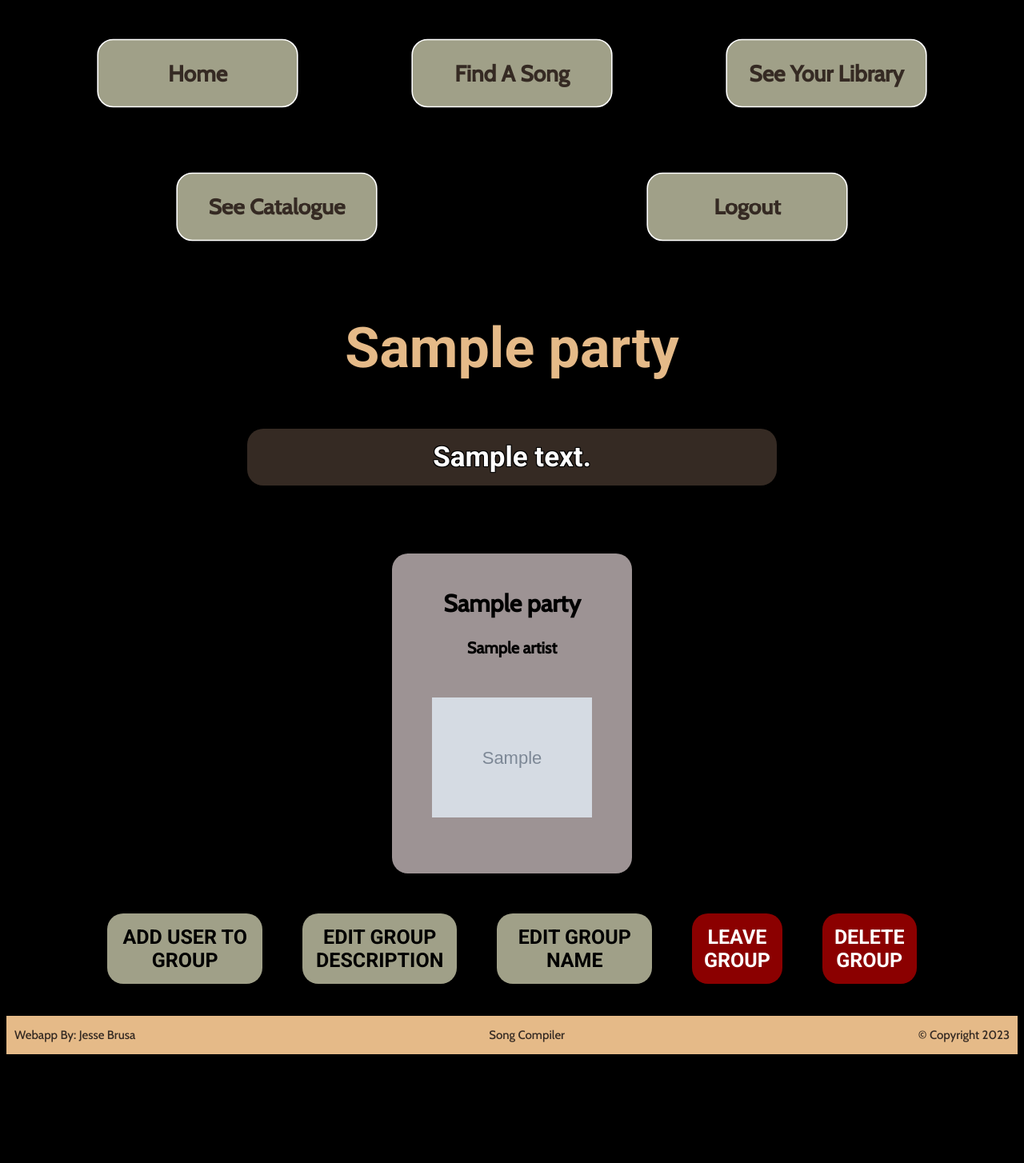
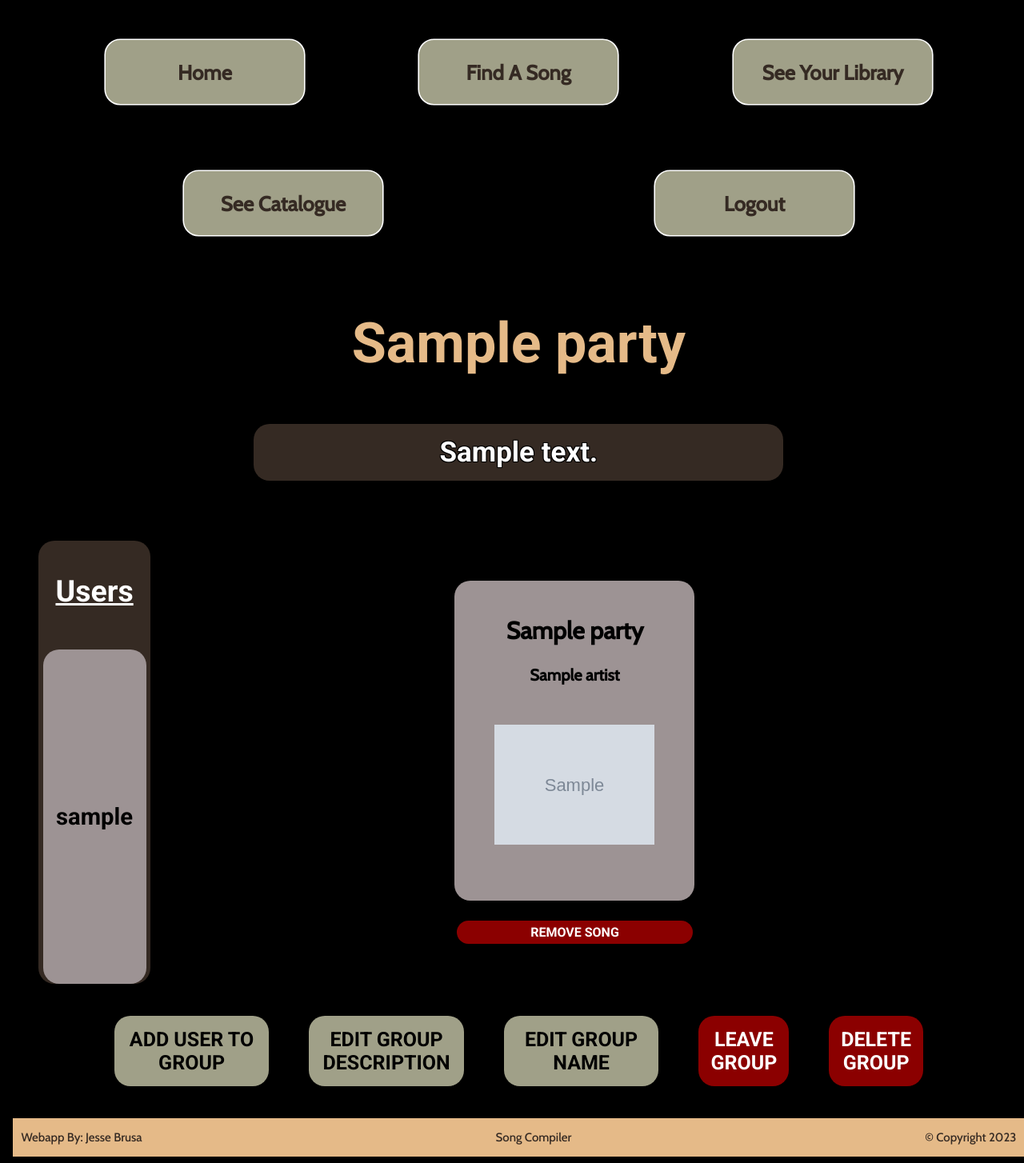
Before and after one commit to jessebrusa/flask-song-compiler, a Flask app: page /group-page/1 in a window 1280 px wide. Shown: the whole page at 80% size. Before the commit the page ends 1318 px from the top, so only its background shows below. Run offline with Flask 3, Linux system fonts and the light colour scheme; a user stored in the database is signed in; grey boxes marked "Sample" are stand-in pictures; a database or web service that is not in the repository returns one stand-in record (values such as "Sample title"); some libraries are stand-ins or nearby versions.

Commit message:
created users side bar on group page, can now make a user an admin if you are an admin, fixed song_page data into dict

```diff
--- a/project/main.py
+++ b/project/main.py
@@ -13,7 +13,6 @@ from collections import namedtuple
 from dotenv import load_dotenv
 import os
 import asyncio
-import threading
 
 
 load_dotenv()
@@ -38,8 +37,8 @@ connection_pool = pool.SimpleConnectionPool(
 
 app = Flask(__name__)
 app.config['SECRET_KEY'] = 'la;sdjfaowiherojiqwke208935uijrklnwfd80ujioo23'
+login_manager = LoginManager(app)
 
-login_manager = LoginManager(app)
 
 class User(UserMixin):
     def __init__(self, user_id, first_name, last_name, username, email):
@@ -133,7 +132,7 @@ def dashboard():
                 )
 
 
-            cur.execute(get_party(user_id))
+            cur.execute(get_party(), (user_id, ))
             parties_list = cur.fetchall()
 
             parties = []
@@ -142,7 +141,8 @@ def dashboard():
                     {
                         'party_id': party[0],
                         'name': party[1],
-                        'accept': party[2]
+                        'accept': party[2],
+                        'administrator': party[3]
                     }
                 )
 
@@ -150,12 +150,52 @@ def dashboard():
     return render_template('dashboard.html', favorite_songs=favorite_songs, parties=parties)
 
 
+@app.route('/visit-dashboard/<int:user_id>')
+def visit_dashboard(user_id):
+    with pg2.connect(database='song-compiler', user='postgres', password=POSTGRES_PASS, port='5433') as conn:
+        with conn.cursor() as cur:
+            cur.execute(get_username(), (user_id, ))
+            username = cur.fetchone()[0]
+
+            cur.execute(get_favorites(user_id))
+            favorite_songs_list = cur.fetchall()
+
+            favorite_songs = []
+            for song in favorite_songs_list:
+                favorite_songs.append(
+                        {
+                        'song_id': song[0],
+                        'title': song[1],
+                        'artist': song[2],
+                        'img': song[3]
+                    }
+                )
+
+
+            cur.execute(get_party(), (user_id, ))
+            parties_list = cur.fetchall()
+
+            parties = []
+            for party in parties_list:
+                parties.append(
+                    {
+                        'party_id': party[0],
+                        'name': party[1],
+                        'accept': party[2],
+                        'administrator': party[3]
+                    }
+                )
+
+
+    return render_template('visit-dashboard.html', favorite_songs=favorite_songs, parties=parties, username=username)
+
+
 @app.route('/group-page/<int:party_id>')
 def group_page(party_id):
     with pg2.connect(database='song-compiler', user='postgres', password=POSTGRES_PASS, port='5433') as conn:
         with conn.cursor() as cur:
             user_id = current_user.id
-            cur.execute(get_party_info(party_id, user_id), (party_id, user_id))
+            cur.execute(get_party_info(), (party_id, user_id))
             party_data = cur.fetchone()
 
             if len(party_data) == 4:
@@ -186,8 +226,21 @@ def group_page(party_id):
                     }
                 )
 
+            cur.execute(get_party_users(), (party_id, ))
+            users_list = cur.fetchall()
 
-    return render_template('group.html', info=info, songs=songs)
+            users = []
+            for user in users_list:
+                users.append(
+                    {
+                        'username': user[0],
+                        'administrator': user[1],
+                        'user_id': user[2]
+                    }
+                )
+
+
+    return render_template('group.html', info=info, songs=songs, users=users)
 
 
 @app.route('/select-group/<int:song_id>')
@@ -197,7 +250,9 @@ def select_group(song_id):
 
     with pg2.connect(database='song-compiler', user='postgres', password=POSTGRES_PASS, port='5433') as conn:
         with conn.cursor() as cur:
-            cur.execute(get_party(user_id))
+
+
+            cur.execute(get_party(), (user_id, ))
             parties_list = cur.fetchall()
 
             parties = []
@@ -206,7 +261,8 @@ def select_group(song_id):
                     {
                         'party_id': party[0],
                         'name': party[1],
-                        'accept': party[2]
+                        'accept': party[2],
+                        'administrator': party[3]
                     }
                 )
 
@@ -217,6 +273,7 @@ def select_group(song_id):
             cur.execute(song_page_sql)
             info = [Song(*row) for row in cur.fetchall()][0]
 
+
     return render_template('select-group.html', parties=parties, info=info)
 
 
@@ -225,8 +282,49 @@ def select_group(song_id):
 def connect_group_song(party_id, song_id):
     with pg2.connect(database='song-compiler', user='postgres', password=POSTGRES_PASS, port='5433') as conn:
         with conn.cursor() as cur:
-            cur.execute(insert_party_song(party_id, song_id))
+            cur.execute(insert_party_song(), (party_id, song_id))
             conn.commit()
+
+    return redirect(url_for('group_page', party_id=party_id))
+
+
+@app.route('/make-user-group-admin/<int:party_id>/<int:user_id>')
+def make_user_group_admin(party_id, user_id):
+    with pg2.connect(database='song-compiler', user='postgres', password=POSTGRES_PASS, port='5433') as conn:
+        with conn.cursor() as cur:
+            cur.execute(update_user_party_admin(), (party_id, user_id))
+
+    return redirect(url_for('group_page', party_id=party_id))
+
+
+@app.route('/remove-song-from-group/<int:party_id>/<int:song_id>')
+def remove_song_from_group(party_id, song_id):
+    with pg2.connect(database='song-compiler', user='postgres', password=POSTGRES_PASS, port='5433') as conn:
+        with conn.cursor() as cur:
+            user_id = current_user.id
+            cur.execute(get_party_info(), (party_id, user_id))
+            party_data = cur.fetchone()
+
+            if len(party_data) == 4:
+                info = {
+                    'party_id': party_data[0],
+                    'name': party_data[1],
+                    'description': party_data[2],
+                    'administrator': party_data[3]
+                }
+            else:
+                info = {
+                    'party_id': party_data[0],
+                    'name': party_data[1],
+                    'administrator': party_data[2]
+                }
+
+
+
+            if info['administrator']:
+                cur.execute(delete_remove_song_group(), (party_id, song_id))
+                conn.commit()
+
 
     return redirect(url_for('group_page', party_id=party_id))
 
@@ -236,7 +334,7 @@ def delete_group(party_id):
     with pg2.connect(database='song-compiler', user='postgres', password=POSTGRES_PASS, port='5433') as conn:
         with conn.cursor() as cur:
             user_id = current_user.id
-            cur.execute(get_party_info(party_id, user_id), (party_id, user_id))
+            cur.execute(get_party_info(), (party_id, user_id))
             party_data = cur.fetchone()
 
             if len(party_data) == 4:
@@ -279,7 +377,7 @@ def edit_group_name(party_id):
     with pg2.connect(database='song-compiler', user='postgres', password=POSTGRES_PASS, port='5433') as conn:
         with conn.cursor() as cur:
             user_id = current_user.id
-            cur.execute(get_party_info(party_id, user_id), (party_id, user_id))
+            cur.execute(get_party_info(), (party_id, user_id))
             party_data = cur.fetchone()
 
             if len(party_data) == 4:
@@ -316,7 +414,7 @@ def edit_description(party_id):
     with pg2.connect(database='song-compiler', user='postgres', password=POSTGRES_PASS, port='5433') as conn:
         with conn.cursor() as cur:
             user_id = current_user.id
-            cur.execute(get_party_info(party_id, user_id), (party_id, user_id))
+            cur.execute(get_party_info(), (party_id, user_id))
             party_data = cur.fetchone()
 
             if len(party_data) == 4:
@@ -362,6 +460,7 @@ def accept_group(party_id):
 
     return redirect(url_for('dashboard'))
 
+
 @app.route('/invite-user/<int:party_id>', methods=['GET', 'POST'])
 def invite_user(party_id):
     if request.method == 'POST':
@@ -386,6 +485,7 @@ def invite_user(party_id):
         return redirect(url_for('group_page', party_id=party_id))
 
     return render_template('invite-user.html', party_id=party_id)
+
 
 @app.route('/add-favorite/<int:song_id>')
 @logged_in_only
@@ -431,7 +531,7 @@ def create_group():
                 party_id = cur.fetchone()[0]
                 user_id = current_user.id
 
-                cur.execute(insert_party_user_admin(party_id, user_id), (party_id, user_id))
+                cur.execute(insert_party_user_admin(), (party_id, user_id))
 
 
                 conn.commit()
@@ -450,7 +550,7 @@ def connect_song(song_id):
 
     with pg2.connect(database='song-compiler', user='postgres', password=POSTGRES_PASS, port='5433') as conn:
         with conn.cursor() as cur:
-            cur.execute(insert_user_song(user_id, song_id))
+            cur.execute(insert_user_song(), (user_id, song_id))
             conn.commit()
 
 
@@ -465,18 +565,49 @@ def song_page(song_id):
     if current_user.is_authenticated:
         user_id = current_user.id
         song_page_sql = song_page_info(song_id, user_id=user_id)
-        Song = namedtuple('Song', song_page_table_user)
         cur.execute(song_page_sql)
-        info = [Song(*row) for row in cur.fetchall()][0]
+        song_list = cur.fetchone()
+
+
+        info = {
+            'song_id': song_list[0],
+            'title': song_list[1],
+            'artist': song_list[2],
+            'lyric_check': song_list[3],
+            'tab_check': song_list[4],
+            'mp3_check': song_list[5],
+            'karaoke_check': song_list[6],
+            'lyric_url': song_list[7],
+            'tab_url': song_list[8],
+            'mp3_url': song_list[9],
+            'karaoke_url': song_list[10],
+            'img_url': song_list[11],
+            'favorite_check': song_list[12]
+        }
+
     else:
         song_page_sql = song_page_info(song_id)
-        Song = namedtuple('Song', song_page_table)
         cur.execute(song_page_sql)
-        info = [Song(*row) for row in cur.fetchall()][0]
+        song_list = cur.fetchone()
+
+        info = {
+            'song_id': song_list[0],
+            'title': song_list[1],
+            'artist': song_list[2],
+            'lyric_check': song_list[3],
+            'tab_check': song_list[4],
+            'mp3_check': song_list[5],
+            'karaoke_check': song_list[6],
+            'lyric_url': song_list[7],
+            'tab_url': song_list[8],
+            'mp3_url': song_list[9],
+            'karaoke_url': song_list[10],
+            'img_url': song_list[11]
+        }
 
 
-    if info.lyric_url:
-        with open(f'{info.lyric_url}', 'r') as file:
+    if info['lyric_url']:
+        with open(f'{info["lyric_url"]}', 'r') as file:
             lyrics = file.read().splitlines()
     else:
         lyrics = None
--- a/project/static/css/stylesheet.css
+++ b/project/static/css/stylesheet.css
@@ -53,7 +53,7 @@ h1 {
     background-color: #a0a088;
     border: 2px solid white;
     padding: 30px;
-    font-size: 35px;
+    font-size: 32px;
     border-radius: 25px;
     font-weight: 800;
     font-family: 'cabin';
@@ -62,6 +62,10 @@ h1 {
     width: 250px;
     text-align: center;
     scale: .8;
+    height: 40px;
+    display: flex;
+    justify-content: center;
+    align-items: center;
 }
 
 .navBar > a:hover {
@@ -205,6 +209,11 @@ h1 {
     gap: 25px;
 }
 
+.music-card h2 {
+    text-align: center;
+}
+
+
 .music-card:hover {
     transform: scale(1.1);
 }
@@ -222,14 +231,24 @@ h1 {
     font-family: 'cabin';
     color: black;
     margin: 0;
+    text-align: center;
 }
 
 .music-card img {
     width: 200px;
     height: auto;
     max-height: 200px;
+    display: flex;
+    justify-content: center;
 }
 
+
+.musicCardRemoveContainer {
+    display: flex;
+    flex-direction: column;
+    align-items: center;
+    gap: 25px;
+}
 
 .musicCardAdd {
     display: flex;
@@ -237,6 +256,24 @@ h1 {
     justify-content: center;
     align-items: center;
     gap: 5px;
+}
+
+.removeSong {
+    text-decoration: none;
+    color: white;
+    background-color: darkred;
+    width: 95%;
+    text-align: center;
+    padding: 5px;
+    border-radius: 20px;
+}
+
+.removeSong:hover {
+    transform: scale(1.15);
+}
+
+.removeSong:active {
+    transform: scale(.85)
 }
 
 .addLink {
@@ -875,6 +912,70 @@ label {
     flex: 5;
 }
 
+.groupBodyContainer {
+    display: flex;
+    justify-content: flex-start;
+    margin: 40px;
+    width: 95%;
+}
+
+.groupUsersContainer {
+    background-color: #352a23;
+    color: black;
+    display: flex;
+    flex-direction: column;
+    justify-content: flex-start;
+    align-items: center;
+    font-size: 25px;
+    border-radius: 20px;
+    gap: 10px;
+    flex: 1;
+}
+
+.groupUsersContainer  h2{
+    color: white;
+}
+
+.userSideBar {
+    background-color: #9d9394;
+    display: flex;
+    flex-direction: column;
+    justify-content: center;
+    align-items: center;
+    width: 85%;
+    border-radius: 20px;
+    padding: 5px;
+    flex: 1;
+}
+
+.groupUsersContainer h2 {
+    padding: 10px;
+}
+
+.userSideBar a {
+    text-decoration: none;
+    padding: 5px;
+    border-radius: 20px;
+    color: black;
+}
+
+.adminUser {
+    background-color: #a0a088;
+    margin-top: -20px;
+}
+
+.userSideBar a:hover {
+    transform: scale(1.15);
+}
+
+.userSideBar a:active {
+    transform: scale(.85);
+}
+
+.musicCardBody {
+    display: flex;
+}
+
 @media screen and (max-width: 1500px) {
     .hero-container {
         flex-direction: column;
--- a/project/templates/group.html
+++ b/project/templates/group.html
@@ -12,16 +12,52 @@
         {% if info.description %}
             <p class="partyDescription">{{ info.description }}</p>
         {% endif %}
+        <div class="groupBodyContainer">
+            <div class="groupUsersContainer flex1">
+                <h2><u>Users</u></h2>
+                {% for user in users %}
+                    {% if current_user.username != user.username %}
+                        <div class="userSideBar">
+                            {% if info.administrator %}
+                                {% if user.administrator %}
+                                    <a href="{{ url_for('visit_dashboard', user_id=user.user_id) }}">
+                                        <h3>{{ user.username }}</h3>
+                                    </a>
+                                {% else %}
+                                    <a href="{{ url_for('visit_dashboard', user_id=user.user_id) }}">
+                                        <h3>{{ user.username }}</h3>
+                                    </a>
+                                    <a href="{{ url_for('make_user_group_admin', party_id=info.party_id, user_id=user.user_id) }}" class="adminUser">Make User Admin</a>
+                                {% endif %}
+                            {% else %}
+                                <a href="{{ url_for('visit_dashboard', user_id=user.user_id) }}">
+                                    <h3>{{ user.username }}</h3>
+                                </a>
+                            {% endif %}
+                        </div>
+                    {% endif %}
+                {% endfor %}
+            </div>
             <div class="music-card-container">
                 {% for song in songs %}
-                <a href="{{ url_for('song_page', song_id=song.song_id) }}"><div class="music-card">
+                    <div class="musicCardRemoveContainer">
+                        <a href="{{ url_for('song_page', song_id=song.song_id) }}">
+                            <div class="musicCardBody">
+                                <div class="music-card">
                                     <h2>{{ song.title }}</h2>
                                     <h3>{{ song.artist }}</h3>
                                     <div class="img-container-library">
                                         <img src="{{ song.img_url }}" alt="picture of song and or songs artist">
                                     </div>
-                </div></a>
+                                </div>
+                            </div>
+                        </a>
+                        {% if info.administrator %}
+                            <a href="{{ url_for('remove_song_from_group', party_id=info.party_id, song_id=song.song_id) }}" class="removeSong">REMOVE SONG</a>
+                        {% endif %}
+                    </div>
                 {% endfor %}
+            </div>
         </div>
         {% if info.administrator %}
             <div class="adminOptionsContainer">
--- a/project/templates/select-group.html
+++ b/project/templates/select-group.html
@@ -8,10 +8,12 @@
 </head>
 <body class="library-body">
     {% include 'header.html' %}
-        <h1>Select What Group You Want To Add</h1>
+        <h1>Select What Group You Want To Add To</h1>
         <h2 class="selectGrouph2">{{ info.title }}</h2>
     {% for party in parties %}
-        <a href="{{ url_for('connect_group_song', party_id=party.party_id, song_id=info.song_id) }}" class="selectGroup">{{ party.name }}</a>
+        {% if party.administrator %}
+            <a href="{{ url_for('connect_group_song', party_id=party.party_id, song_id=info.song_id) }}" class="selectGroup">{{ party.name }}</a>
+        {% endif %}
     {% endfor %}
     {% include 'footer.html' %}
 </body>
```
Also changed, not shown: project/sql.py (+39 -10 lines), project/templates/visit-dashboard.html (added, +45 -0 lines). Lines whose indentation alone changed are shown as unchanged.
